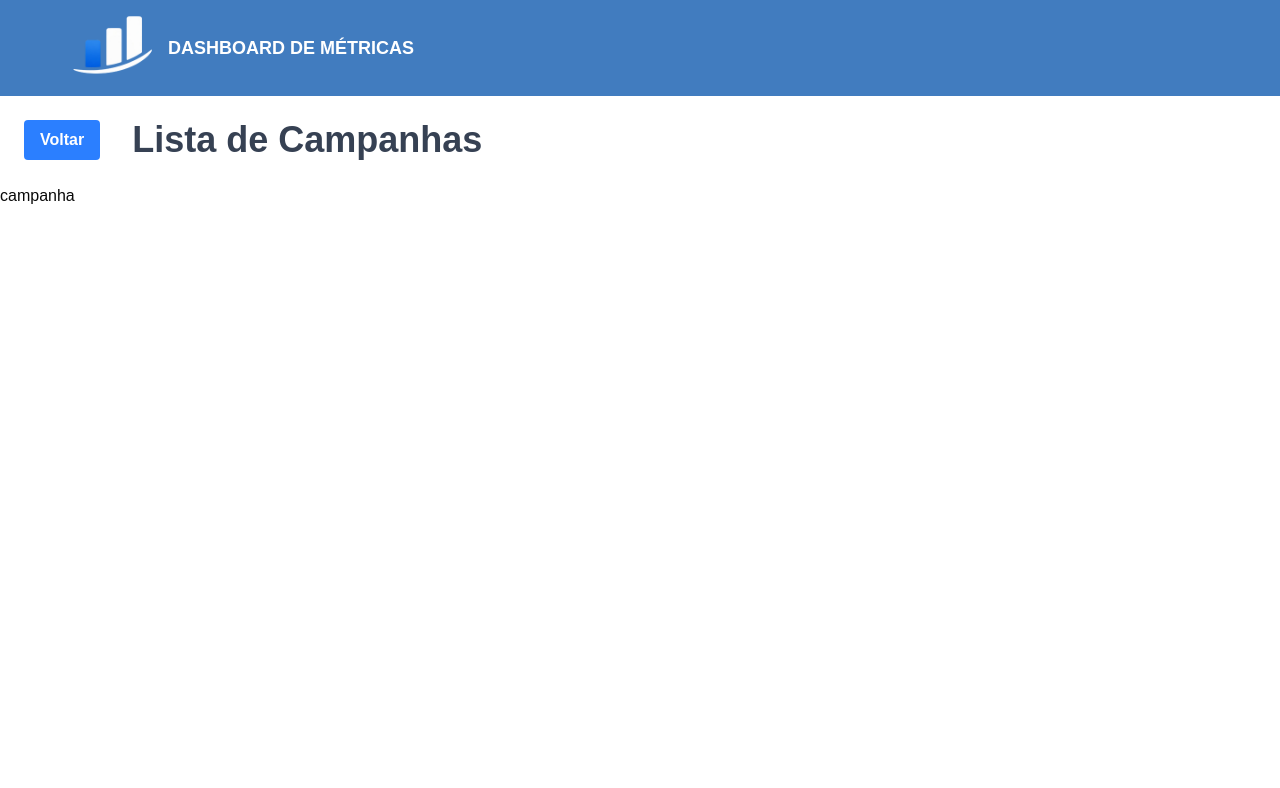
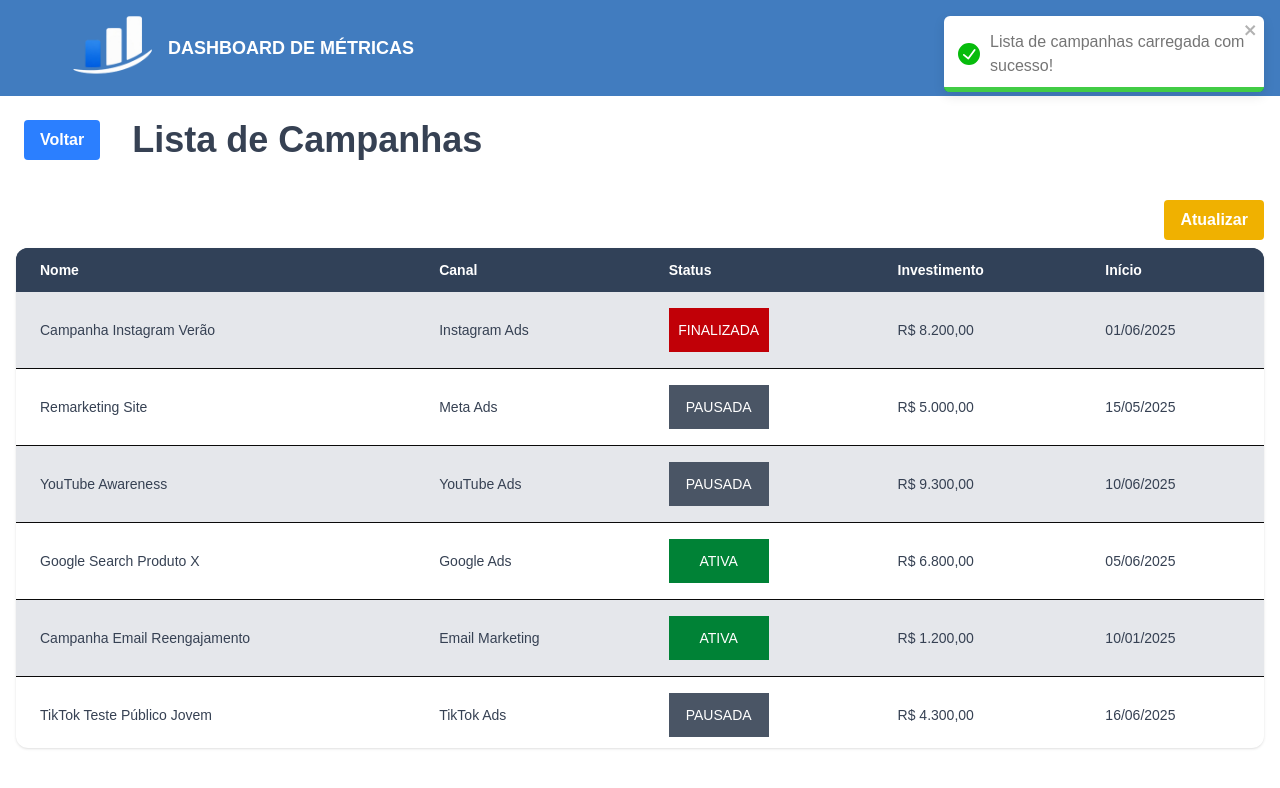
Before and after one commit to claudio-inacio/dashboard-de-metricas, a Next.js app: page /campaigns in a window 1280 px wide. Shown: the top 788 px of the page. Built offline with nearby package versions, Linux system fonts and the light colour scheme.

Commit message:
feat: finish struct table campaigns

```diff
--- a/app/api/dashboard/route.ts
+++ b/app/api/dashboard/route.ts
@@ -14,8 +14,10 @@ export async function GET() {
     id: 2,
     name: "Campanha Instagram Verão",
     channel: "Instagram Ads",
-        status: "ativa",
+    status: "finalizada",
     chanelId: 2,
+    startDate: "01/06/2025",
+    endDate: "30/06/2025",
     investment: 8200
   },
   {
@@ -24,16 +26,19 @@ export async function GET() {
     channel: "Meta Ads",
     status: "pausada",
     chanelId: 3,
-        investment: 5000
+    investment: 5000,
+    startDate: "15/05/2025",
+    endDate: "15/06/2025"
   },
-
   {
     id: 5,
     name: "YouTube Awareness",
     channel: "YouTube Ads",
     status: "pausada",
     chanelId: 5,
-        investment: 9300
+    investment: 9300,
+    startDate: "10/06/2025",
+    endDate: "10/07/2025"
   },
   {
     id: 6,
@@ -41,7 +46,9 @@ export async function GET() {
     channel: "Google Ads",
     chanelId: 1,
     status: "ativa",
-        investment: 6800
+    investment: 6800,
+    startDate: "05/06/2025",
+    endDate: "05/07/2025"
   },
   {
     id: 7,
@@ -49,7 +56,9 @@ export async function GET() {
     channel: "Email Marketing",
     status: "ativa",
     chanelId: 6,
-        investment: 1200
+    investment: 1200,
+    startDate: "10/01/2025",
+    endDate: "10/03/2025"
   },
   {
     id: 8,
@@ -57,7 +66,9 @@ export async function GET() {
     channel: "TikTok Ads",
     status: "pausada",
     chanelId: 7,
-        investment: 4300
+    investment: 4300,
+    startDate: "16/06/2025",
+    endDate: "16/07/2025"
   },
   {
     id: 9,
@@ -65,15 +76,19 @@ export async function GET() {
     channel: "Facebook Ads",
     chanelId: 9,
     status: "ativa",
-        investment: 7100
+    investment: 7100,
+    startDate: "01/01/2025",
+    endDate: "31/03/2025"
   },
   {
     id: 10,
     name: "Influenciadores Tech",
     channel: "Parcerias",
     chanelId: 8,
-        status: "ativa",
-        investment: 11000
+    status: "finalizada",
+    investment: 11000,
+    startDate: "01/06/2025",
+    endDate: "31/08/2025"
   },
   {
     id: 11,
@@ -81,7 +96,9 @@ export async function GET() {
     channel: "Google Ads",
     chanelId: 1,
     status: "ativa",
-        investment: 3900
+    investment: 3900,
+    startDate: "20/06/2025",
+    endDate: "20/11/2025"
   },
   {
     id: 12,
@@ -89,17 +106,20 @@ export async function GET() {
     channel: "Instagram Ads",
     chanelId: 2,
     status: "pausada",
-        investment: 14500
+    investment: 14500,
+    startDate: "01/05/2025",
+    endDate: "31/07/2025"
   },
-
   {
     id: 14,
     name: "Teste Público Frio",
     channel: "Meta Ads",
     chanelId: 3,
     status: "pausada",
+    startDate: "01/06/2025",
+    endDate: "30/06/2025",
     investment: 2600
-      },
+  }
 ]
 
   }
--- /dev/null
+++ b/app/campaigns/components/CampaignListContainer.tsx
@@ -0,0 +1,48 @@
+import Button from "@/app/components/button/Button";
+import TableList from "@/app/components/generic-table/TableList";
+import LoadingComponent from "@/app/components/loader/LoadingComponent";
+import StatusComponent from "@/app/components/status/StatusComponent";
+import { CampaignData, ListCampaignData, TableColumn } from "@/app/types/dashboardData";
+
+
+
+
+interface CampaignListContainerProps {
+  campaigns: CampaignData[];
+  loading: boolean;
+  handleGetDashboardData: (props: { isAtualize: boolean, isDashboardPage: boolean }) => void;
+}
+
+const columns: TableColumn<ListCampaignData>[] = [
+  { header: "Nome", field: "name", type: "text" },
+  { header: "Canal", field: "channel", type: "text" },
+  {
+    header: "Status", field: "status", type: "custom", render: (item) => (
+      <StatusComponent status={item.status} />
+    )
+  },
+  { header: "Investimento", field: "investment", type: "currency" },
+  { header: "Início", field: "startDate", type: "date" },
+];
+
+export default function CampaignListContainer({ campaigns, loading, handleGetDashboardData }: CampaignListContainerProps) {
+  return (
+    <div className="p-4 space-y-2">
+
+      <div className="flex justify-end items-center">
+
+        <Button disabled={loading} buttontitle="Atualizar"
+
+          handleFunction={() => handleGetDashboardData({ isAtualize: false, isDashboardPage: false })} color="warning" />
+      </div>
+
+      {loading ? (
+        <LoadingComponent title="Carregando dados" messageLoading="Aguarde enquanto buscamos suas campanhas" />
+      ) : (
+
+        <TableList columns={columns} data={campaigns} />
+      )}
+
+    </div>
+  );
+}
--- a/app/campaigns/page.tsx
+++ b/app/campaigns/page.tsx
@@ -1,16 +1,47 @@
 'use client';
 
+import { lazy, Suspense, useEffect } from "react";
 import PageHeaderActions from "../components/header/PageHeaderActions";
+import useDashboardData from "../hooks/useDashboardData";
+import CampaignListContainer from "./components/CampaignListContainer";
 
 
-export default function Home() {
+export default function Campaigns() {
+  const { resultSet, handleGetDashboardData, requestLoading, error, handleClearErrorsCloseModal } = useDashboardData();
+
+  const ModalErrorInfo = lazy(() => import("../components/error/ModalErrorInfo"));
+
+
+  useEffect(() => {
+    if (!resultSet) {
+      handleGetDashboardData({ isAtualize: false, isDashboardPage: false });
+    }
+  }, []);
+
+
   return (
-  <main>
-         <PageHeaderActions
-            requestLoading={false}
-            title="Lista de Campanhas"
+    <main>
+      <PageHeaderActions
+        requestLoading={false}
+        title="Lista de Campanhas"
+      />
+      <CampaignListContainer loading={requestLoading} handleGetDashboardData={handleGetDashboardData} campaigns={resultSet?.campaigns || []} />
+
+      <Suspense fallback={null}>
+
+        {error && (
+          <ModalErrorInfo
+            open={true}
+            title="Falha na requisição"
+            message={
+              typeof error === "string"
+                ? error
+                : "Ocorreu um erro desconhecido. Tente novamente mais tarde."
+            }
+            onClose={handleClearErrorsCloseModal}
           />
-    <h1>campanha</h1>
-  </main>
+        )}
+      </Suspense>
+    </main>
   );
 }
--- /dev/null
+++ b/app/components/generic-table/TableHeader.tsx
@@ -0,0 +1,22 @@
+import { TableColumn } from "@/app/types/dashboardData";
+
+type TableHeaderProps<T> = {
+  columns: TableColumn<T>[];
+};
+
+export default function TableHeader<T>({ columns }: TableHeaderProps<T>) {
+  return (
+    <thead className="bg-slate-700 text-white">
+      <tr>
+        {columns.map((column) => (
+          <th
+            key={String(column.field)}
+            className="sticky top-0 bg-slate-700 px-6 py-3 text-left text-sm font-semibold"
+          >
+            {column.header}
+          </th>
+        ))}
+      </tr>
+    </thead>
+  );
+}
--- /dev/null
+++ b/app/components/generic-table/TableList.tsx
@@ -0,0 +1,61 @@
+/* eslint-disable @typescript-eslint/no-explicit-any */
+import { TableColumn } from "@/app/types/dashboardData";
+import TableHeader from "./TableHeader";
+import TableRow from "./TableRow";
+import DontResultSetDataComponent from "../error/DontResultSetDataComponent";
+
+type TableListProps<T> = {
+  columns: TableColumn<T>[];
+  data: T[];
+};
+
+// Neste caso a maneira que encontrei para acessar os campos dinamicamente foi utilizando o record PASSANDO O TYPE ANY...
+// pois não sabemos qual o campo o usuario passar como especificação
+
+// VOU ENTREGAR A MAIS PARA COMPENSAR A FALTA PELO USO DO  ANY, MAS SE TIVER ALGUMA SUGESTÃO DE MELHORIA PARA MANTER O TIPO FORTE, FICO ABERTO A SUGESTÕES
+
+export default function TableList<T extends Record<string, any>>({
+  columns,
+  data,
+}: TableListProps<T>) {
+
+
+  return (
+    <div className="w-full bg-white rounded-xl shadow">
+
+      <div className="max-h-[500px]  overflow-y-auto rounded-xl">
+
+          {!data || data?.length === 0 ? (
+            <div className="w-full  flex justify-center items-center m-auto">
+
+              <DontResultSetDataComponent
+                title="Nenhuma Campanha Econtrada"
+
+              />
+            </div>
+
+          ) : (
+        <table className="w-full  border-collapse">
+
+          <TableHeader columns={columns} />
+
+            <tbody>
+
+              {data.map((item, index) => (
+                <TableRow
+                  key={index}
+                  index={index}
+                  item={item}
+                  columns={columns}
+                />
+              ))}
+            </tbody>
+        </table>
+          )}
+
+
+      </div>
+
+    </div>
+  );
+}
--- /dev/null
+++ b/app/components/generic-table/TableRow.tsx
@@ -0,0 +1,37 @@
+import { TableColumn } from "@/app/types/dashboardData";
+import { currencyToBRL } from "@/app/utils";
+
+/* eslint-disable @typescript-eslint/no-explicit-any */
+type TableRowProps<T> = {
+  item: T;
+  columns: TableColumn<T>[];
+  index: number,
+};
+
+
+// Neste caso a maneira que encontrei para acessar os campos dinamicamente foi utilizando o keyOf e o record PASSANDO O TYPE ANY...
+// pois não sabemos qual o campo o usuario passar como especificação
+
+// VOU ENTREGAR A MAIS PARA COMPENSAR A FALTA PELO USO DO  ANY, MAS SE TIVER ALGUMA SUGESTÃO DE MELHORIA PARA MANTER O TIPO FORTE, FICO ABERTO A SUGESTÕES
+export default function TableRow<T extends Record<string, any>>({
+  item,
+  columns,
+  index,
+}: TableRowProps<T>) {
+
+  return (
+    <tr className={`border-b cursor-default  hover:bg-gray-50 transition ${index % 2 === 0 && 'bg-gray-200'}`}>
+      {columns.map((column) => {
+        const value = item[column.field];
+
+        return (
+          <td key={String(column.field)} className="px-6 py-4 text-sm text-gray-700">
+            {column.render
+              ? column.render(item)
+              : column.type === "currency" ? currencyToBRL(parseInt(value)) : value}
+          </td>
+        );
+      })}
+    </tr>
+  );
+}
--- /dev/null
+++ b/app/components/status/StatusComponent.tsx
@@ -0,0 +1,22 @@
+import { statusColorEnum } from "@/app/enum";
+import { CampaignStatus } from "@/app/types/dashboardData";
+
+interface StatusProps {
+    status: CampaignStatus;
+}
+
+
+const StatusComponent = ({ status }: StatusProps) => {
+
+    return (
+        <div
+            style={{ minWidth: '100px', width: '100px' }}
+            className={`text-center  py-3 text-white ${statusColorEnum[status]}`}
+        >
+            {status.toUpperCase()}
+
+        </div >
+    )
+}
+
+export default StatusComponent;
--- a/app/dashboard/components/DashboardContainer.tsx
+++ b/app/dashboard/components/DashboardContainer.tsx
@@ -15,7 +15,7 @@ interface DashboardContainerProps {
 export default function DashboardContainer({ handleGetDashboardData, resultSet, loading }: DashboardContainerProps) {
 
   return (
-    <section className="md:px-10 px-4">
+    <section className="md:px-6 px-4">
       <div className="w-full p-4 cursor-default bg-gray-100 space-y-2 rounded-2xl shadow ">
         <div className="flex justify-end">
           <Button disabled={loading} buttontitle="Atualizar" handleFunction={() => handleGetDashboardData({ isAtualize: true })} color="warning" />
--- a/app/enum.tsx
+++ b/app/enum.tsx
@@ -6,3 +6,17 @@ export const colorButtoEnum = {
     warning: 'bg-yellow-500 hover:bg-yellow-700',
     info: 'bg-blue-500 hover:bg-blue-700',
 }
+
+
+
+export const statusEnum = {
+    ATIVA: 'ativa',
+    PAUSADA: 'pausada',
+    FINALIZADA: 'finalizada',
+}
+
+export const statusColorEnum = {
+    [statusEnum.ATIVA]: 'bg-green-700 text-green-800',
+    [statusEnum.PAUSADA]: 'bg-gray-600 text-gray-800',
+    [statusEnum.FINALIZADA]: 'bg-red-700 text-red-800',
+}
--- a/app/hooks/useDashboardData.ts
+++ b/app/hooks/useDashboardData.ts
@@ -5,7 +5,8 @@ import LocalStorageUtils from "../utils/LocalStorageUtils"
 import { ToastContainer, toast } from 'react-toastify';
 
 interface GetDashboardDataProps {
- isAtualize: boolean;
+    isAtualize: boolean;
+    isDashboardPage?: boolean;
 }
 
 
@@ -20,7 +21,7 @@ const useDashboardData = () => {
         setError(false)
     }
 
-    const handleGetDashboardData = async ({ isAtualize = false }: GetDashboardDataProps) => {
+    const handleGetDashboardData = async ({ isAtualize = false, isDashboardPage = true }: GetDashboardDataProps) => {
         setRequestLoading(true);
         try {
 
@@ -31,7 +32,11 @@ const useDashboardData = () => {
             }
             const json: DashboardData = await response.json();
             LocalStorageUtils.setItem("dashboardData", json);
-            toast.success(isAtualize? "Dados do dashboard atualizados com sucesso!" : 'Dados do dashboard carregados com sucesso!');
+            if (isDashboardPage) {
+                toast.success(isAtualize ? "Dados do dashboard atualizados com sucesso!" : 'Dados do dashboard carregados com sucesso!');
+            } else {
+                toast.success(isAtualize ? "Lista de campanhas atualizada com sucesso!" : 'Lista de campanhas carregada com sucesso!');
+            }
             setResultSet(json);
         }
         catch (error) {
--- a/app/types/dashboardData.ts
+++ b/app/types/dashboardData.ts
@@ -1,4 +1,4 @@
-export type CampaignStatus = "ativa" | "pausada";
+export type CampaignStatus = "ativa" | "pausada" | "finalizada";
 
 export interface Metric {
     totalClients: number;
@@ -13,6 +13,12 @@ export interface CampaignData {
     status: CampaignStatus;
     investment: number;
     chanelId: number,
+    startDate: string,
+    endDate: string,
+}
+
+export interface ListCampaignData extends Omit<CampaignData, "endDate"> {
+    endDate: string | undefined;
 }
 
 export interface DashboardData {
@@ -21,9 +27,18 @@ export interface DashboardData {
 }
 
 export type ChannelInvestment = {
-  chanelId: number;
-  channel: string;
-  total_investment: number;
-  total_investment_num: number;
-  total_investment_fmt: string;
+    chanelId: number;
+    channel: string;
+    total_investment: number;
+    total_investment_num: number;
+    total_investment_fmt: string;
 };
+
+export type ColumnType = "text" | "currency" | "date" | "status" | "custom";
+
+export type TableColumn<T> = {
+    header: string;
+    field: keyof T;
+    type?: ColumnType;
+    render?: (item: T) => React.ReactNode;
+};
```
Also changed, not shown: app/page.tsx (+0 -11 lines), 1 other file (tests, documents, lock files or other folders). Lines whose indentation alone changed are shown as unchanged.
